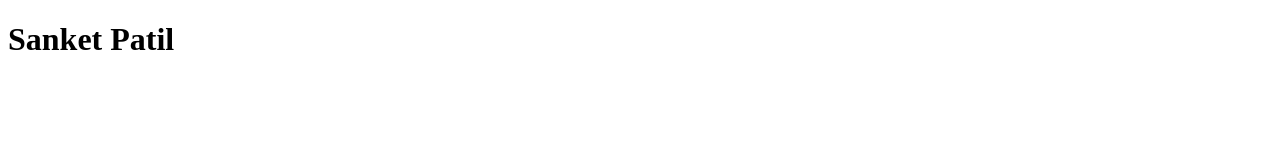
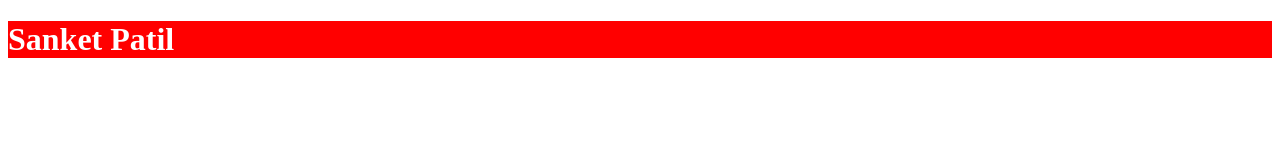
Before and after one commit to sanketpatil9/MySecondProject, a plain HTML site: page index.html in a window 1280 px wide. Drawn offline with Linux system fonts and the light colour scheme.

Commit message:
index file changed updated

```diff
--- a/index.html
+++ b/index.html
@@ -6,6 +6,6 @@
     <title>Demo</title>
 </head>
 <body>
-    <h1>Sanket Patil</h1>
+    <h1 style="color: white; background-color: red;">Sanket Patil</h1>
 </body>
 </html>
```
